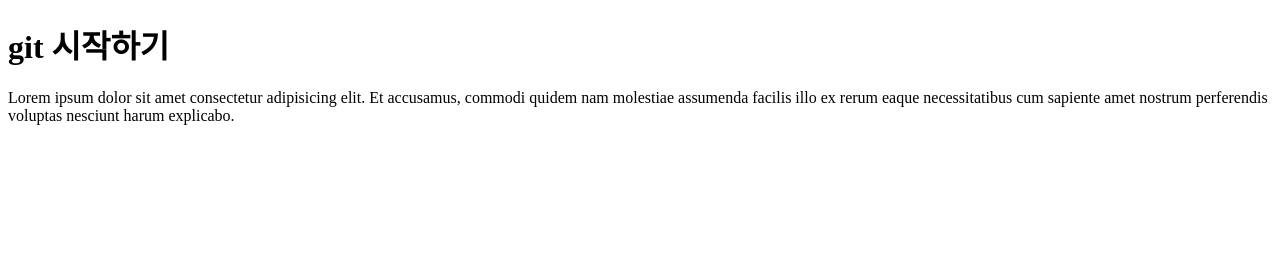
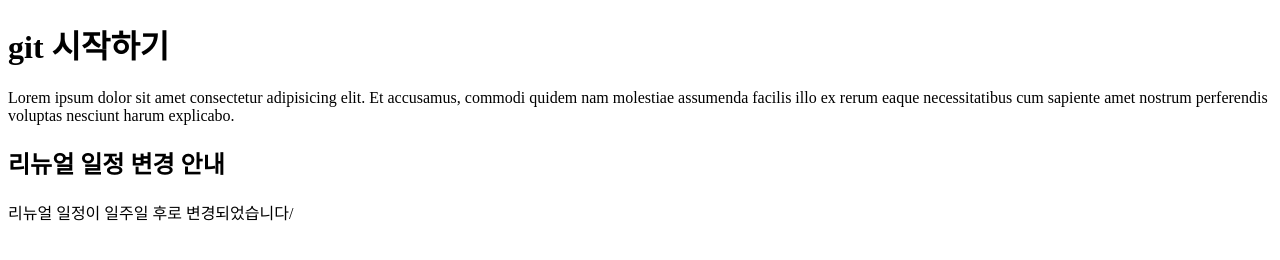
Before and after one commit to dawon2275/portfolio, a plain HTML site: page index.html in a window 1280 px wide. Drawn offline with Linux system fonts and the light colour scheme.

Commit message:
h2 리뉴얼 일정 수정 텍스트 추가

```diff
--- a/index.html
+++ b/index.html
@@ -8,5 +8,7 @@
 <body>
     <h1>git 시작하기</h1>
     <p>Lorem ipsum dolor sit amet consectetur adipisicing elit. Et accusamus, commodi quidem nam molestiae assumenda facilis illo ex rerum eaque necessitatibus cum sapiente amet nostrum perferendis voluptas nesciunt harum explicabo.</p>
+    <h2>리뉴얼 일정 변경 안내</h2>
+    <p>리뉴얼 일정이 일주일 후로 변경되었습니다/</p>
 </body>
 </html>
```
